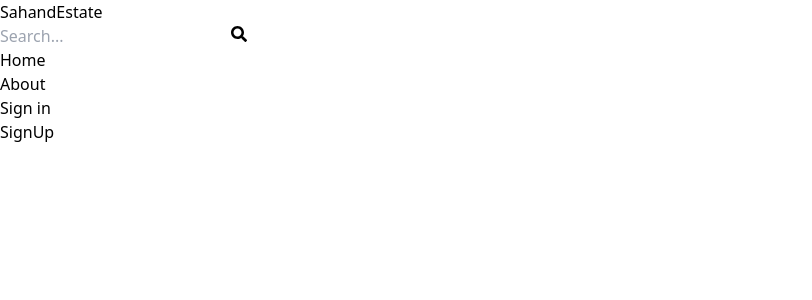
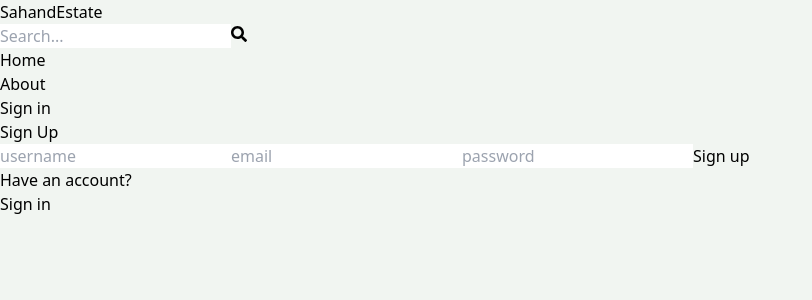
Before and after one commit to royfini/mern-estate, a React (Vite) app in the folder client/: page /sign-up in a window 1280 px wide. Shown: the top 300 px of the page, without its empty margins (0-812 px from the left). Built offline with nearby package versions, Linux system fonts and the light colour scheme.

Commit message:
complete sign-up page ui

```diff
--- a/client/src/index.css
+++ b/client/src/index.css
@@ -1,3 +1,7 @@
 @tailwind base;
 @tailwind components;
 @tailwind utilities;
+
+body{
+    background-color: rgb(241, 245, 241);
+}
--- a/client/src/pages/SignUp.jsx
+++ b/client/src/pages/SignUp.jsx
@@ -1,7 +1,42 @@
-import React from 'react'
+import { Link } from "react-router-dom";
 
 export default function SignUp() {
   return (
-    <div>SignUp</div>
-  )
+    <div className="p-3 max-w-lg mx-auto">
+      <h1 className="text-3xl text-center font-semibold my-7">Sign Up</h1>
+      <form className="flex flex-col gap-4">
+        <input
+          type="text"
+          placeholder="username"
+          className="border p-3 rounded-lg"
+          id="username"
+        />
+        <input
+          type="email"
+          placeholder="email"
+          className="border p-3 rounded-lg"
+          id="email"
+        />
+        <input
+          type="password"
+          placeholder="password"
+          className="border p-3 rounded-lg"
+          id="password"
+        />
+
+        <button
+
+          className="bg-slate-700 text-white p-3 rounded-lg uppercase hover:opacity-95 disabled:opacity-80"
+        >Sign up</button>
+
+      </form>
+      <div className="flex gap-2 mt-5">
+        <p>Have an account?</p>
+        <Link to={"/sign-in"}>
+          <span className="text-blue-700">Sign in</span>
+        </Link>
+      </div>
+
+    </div>
+  );
 }
```
Also changed, not shown: 1 other file (tests, documents, lock files or other folders).
